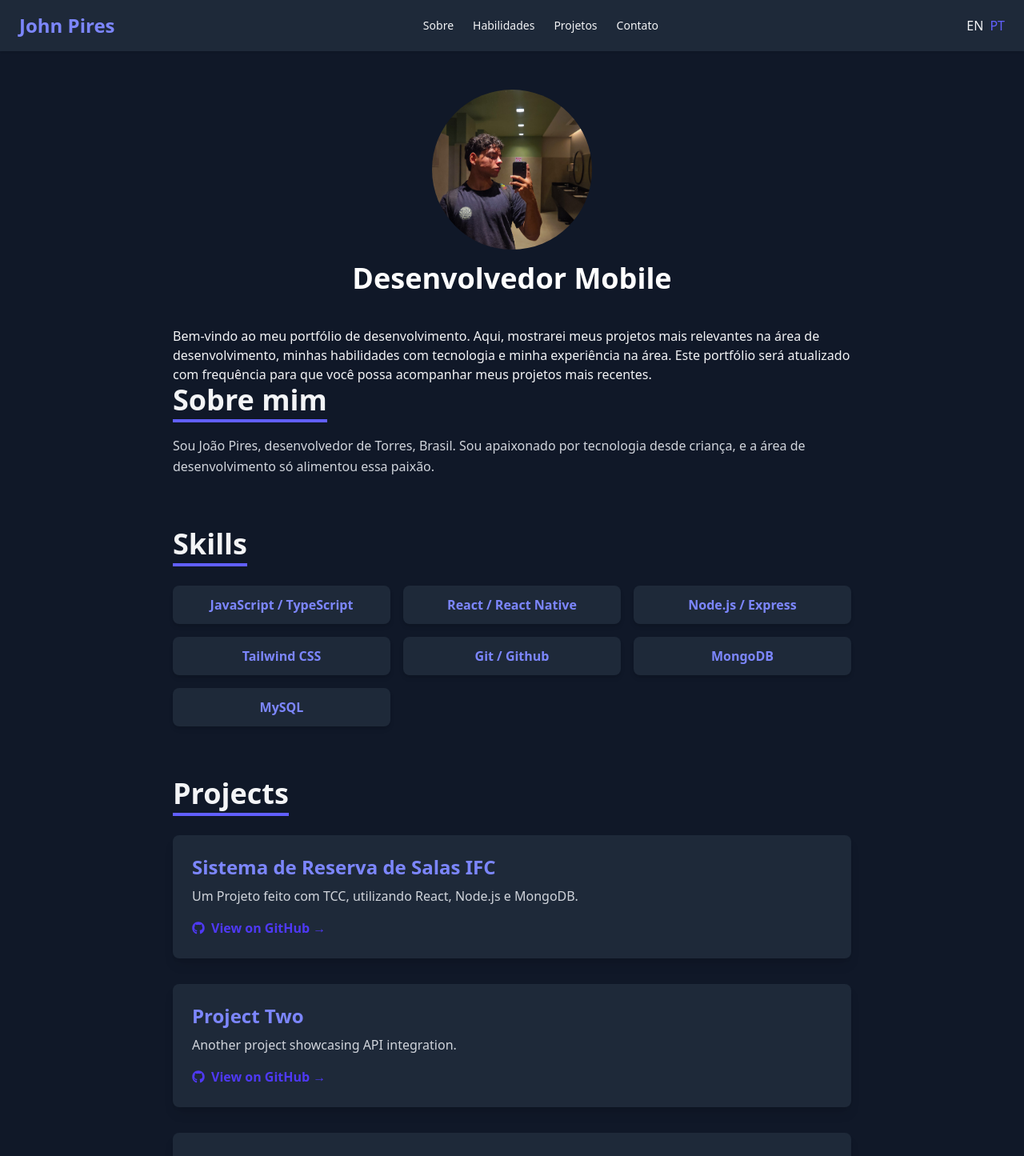
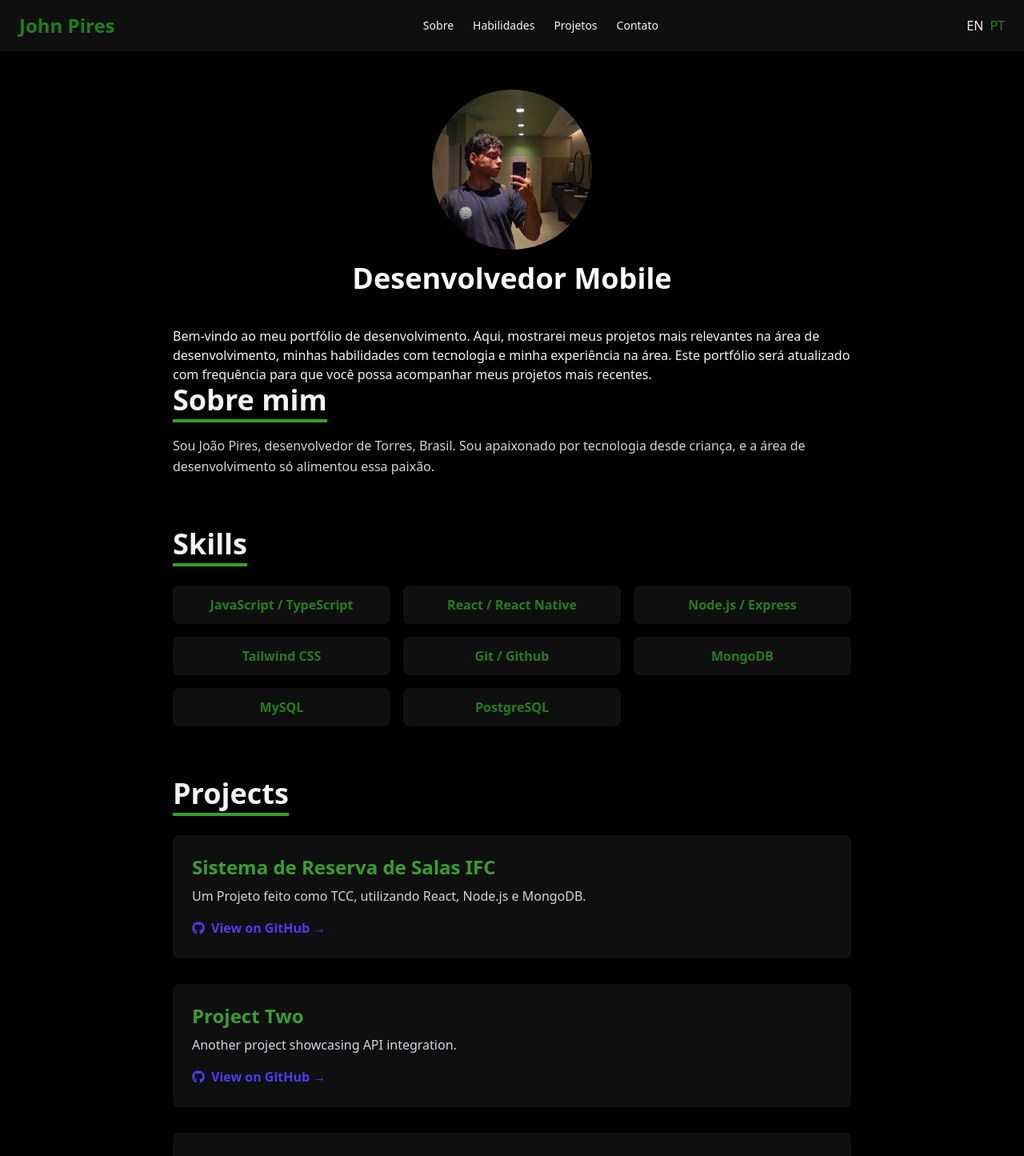
Before and after one commit to joaolouko/portfolio2, a React (Vite) app: page / in a window 1280 px wide. Shown: the top 1445 px of the page at 80% size. Built offline with nearby package versions, Linux system fonts and the light colour scheme.

Commit message:
feat: criação de cores globais com scss

```diff
--- a/package.json
+++ b/package.json
@@ -29,6 +29,7 @@
     "eslint-plugin-react-hooks": "^5.2.0",
     "eslint-plugin-react-refresh": "^0.4.19",
     "globals": "^16.0.0",
+    "sass": "^1.89.2",
     "typescript": "~5.8.3",
     "typescript-eslint": "^8.30.1",
     "vite": "^6.3.5"
--- a/src/App.tsx
+++ b/src/App.tsx
@@ -2,11 +2,12 @@ import Footer from "./layout/Footer";
 import Header from "./layout/Header";
 import Main from "./layout/Main";
 import './i18n';
+import './styles/variables.scss';
 
 
 export default function App() {
   return (
-    <div className="bg-gray-900 text-gray-100 min-h-screen font-sans scroll-smooth">
+    <div className="color-background text-gray-100 min-h-screen font-sans scroll-smooth">
       <Header />
       <Main />
       <Footer />
--- a/src/layout/Footer.tsx
+++ b/src/layout/Footer.tsx
@@ -4,7 +4,7 @@ export default function Footer() {
     const { t } = useLanguage();
 
     return (
-        <footer className="bg-gray-800 text-center py-6 text-gray-500 text-sm select-none">
+        <footer className="color-header-footer text-center py-6 text-gray-500 text-sm select-none">
             &copy; {new Date().getFullYear()} {t('footer.copyright')}
         </footer>
     )
--- a/src/layout/Header.tsx
+++ b/src/layout/Header.tsx
@@ -1,5 +1,6 @@
 import { useLanguage } from "../hooks/useLanguage";
 import { motion, AnimatePresence } from 'framer-motion';
+import '../styles/variables.scss'; // Importando o arquivo SCSS para aplicar as variáveis
 
 export default function Header() {
   const { switchLanguage, t, currentLanguage } = useLanguage();
@@ -14,21 +15,21 @@ export default function Header() {
         animate={{ opacity: 1, y: 0 }}
         exit={{ opacity: 0, y: -10 }}
         transition={{ duration: 0.3 }}
-        className="sticky top-0 bg-gray-800 bg-opacity-90 backdrop-blur-md z-50 shadow">
+        className="sticky top-0 color-header-footer bg-opacity-90 backdrop-blur-md z-50 shadow">
         <nav className="container mx-auto flex justify-between items-center px-6 py-4">
-          <h1 className="text-2xl font-bold text-indigo-400 cursor-default">John Pires</h1>
+          <h1 className="text-2xl font-bold color-primary cursor-default">John Pires</h1>
           <ul className="flex space-x-6 text-sm font-medium">
-            <li><a href="#about" className="hover:text-indigo-500 transition-colors">{t('header.about')}</a></li>
-            <li><a href="#skills" className="hover:text-indigo-500 transition-colors">{t('header.skills')}</a></li>
-            <li><a href="#projects" className="hover:text-indigo-500 transition-colors">{t('header.projects')}</a></li>
-            <li><a href="#contact" className="hover:text-indigo-500 transition-colors">{t('header.contact')}</a></li>
+            <li><a href="#about" className="color-primary-hover transition-colors">{t('header.about')}</a></li>
+            <li><a href="#skills" className="color-primary-hover transition-colors">{t('header.skills')}</a></li>
+            <li><a href="#projects" className="color-primary-hover transition-colors">{t('header.projects')}</a></li>
+            <li><a href="#contact" className="color-primary-hover transition-colors">{t('header.contact')}</a></li>
           </ul>
           <div className="space-x-2">
             <button
-              className={`hover:cursor-pointer transition-colors ${currentLanguage === 'en' ? 'text-indigo-500' : ''} `}
+              className={`hover:cursor-pointer transition-colors ${currentLanguage === 'en' ? 'color-primary' : ''} `}
               onClick={() => switchLanguage('en')}>EN</button>
             <button
-              className={`hover:cursor-pointer transition-colors ${currentLanguage === 'pt' ? 'text-indigo-500' : ''} `}
+              className={`hover:cursor-pointer transition-colors ${currentLanguage === 'pt' ? 'color-primary' : ''} `}
               onClick={() => switchLanguage('pt')}>PT</button>
           </div>
         </nav>
--- a/src/layout/Main.tsx
+++ b/src/layout/Main.tsx
@@ -3,6 +3,7 @@ import { motion, AnimatePresence } from 'framer-motion';
 import { useLanguage } from "../hooks/useLanguage";
 import FotoPerfil from "../img/perfil.jpeg";
 import { useEffect, useState } from "react";
+import '../styles/variables.scss'; // Importando o arquivo SCSS para aplicar as variáveis
 
 export default function Main() {
     const { currentLanguage, t } = useLanguage();
@@ -20,8 +21,8 @@ export default function Main() {
     const projects = [
         {
             name: 'Sistema de Reserva de Salas IFC',
-            description: 'Um Projeto feito com TCC, utilizando React, Node.js e MongoDB.',
-            link: 'https://github.com/joaolouko/app',
+            description: 'Um Projeto feito como TCC, utilizando React, Node.js e MongoDB.',
+            link: 'https://github.com/joaolouko/rooms-reservations',
         },
         {
             name: 'Project Two',
@@ -43,6 +44,7 @@ export default function Main() {
         'Git / Github',
         'MongoDB',
         'MySQL',
+        'PostgreSQL',
     ];
 
     return (
@@ -79,19 +81,19 @@ export default function Main() {
                     <p>{t("main.title")}</p>
                 </section>
                 <section id="about" className="mb-16 scroll-mt-20">
-                    <h2 className="text-4xl font-bold mb-4 border-b-4 border-indigo-500 inline-block pb-1">{t('main.aboutMe')}</h2>
+                    <h2 className="text-4xl font-bold mb-4 border-b-4 color-secondary-border inline-block pb-1">{t('main.aboutMe')}</h2>
                     <p className="text-gray-300 leading-relaxed">
                         {t("main.aboutMeText")}
                     </p>
                 </section>
 
                 <section id="skills" className="mb-16 scroll-mt-20">
-                    <h2 className="text-4xl font-bold mb-6 border-b-4 border-indigo-500 inline-block pb-1">Skills</h2>
+                    <h2 className="text-4xl font-bold mb-6 border-b-4 color-secondary-border inline-block pb-1">Skills</h2>
                     <ul className="grid grid-cols-2 sm:grid-cols-3 gap-4">
                         {skills.map((skill) => (
                             <li
                                 key={skill}
-                                className="bg-gray-800 rounded-lg text-center py-3 text-indigo-400 font-semibold shadow-md hover:bg-indigo-500 hover:text-gray-900 transition-colors cursor-default"
+                                className="color-header-footer rounded-lg text-center py-3 color-primary font-semibold shadow-md color-secondary-hover hover:text-gray-900 transition-colors cursor-default"
                             >
                                 {skill}
                             </li>
@@ -100,14 +102,14 @@ export default function Main() {
                 </section>
 
                 <section id="projects" className="mb-16 scroll-mt-20">
-                    <h2 className="text-4xl font-bold mb-6 border-b-4 border-indigo-500 inline-block pb-1">Projects</h2>
+                    <h2 className="text-4xl font-bold mb-6 border-b-4 color-secondary-border inline-block pb-1">Projects</h2>
                     <div className="space-y-8">
                         {projects.map(({ name, description, link }) => (
                             <div
                                 key={name}
-                                className="bg-gray-800 rounded-lg p-6 shadow-lg hover:shadow-indigo-500 transition-shadow"
+                                className="color-header-footer rounded-lg p-6 shadow-lg hover:shadow-indigo-500 transition-shadow"
                             >
-                                <h3 className="text-2xl font-semibold text-indigo-400 mb-2">{name}</h3>
+                                <h3 className="text-2xl font-semibold color-secondary mb-2">{name}</h3>
                                 <p className="text-gray-300 mb-4">{description}</p>
                                 <a
                                     href={link}
@@ -126,11 +128,11 @@ export default function Main() {
                 </section>
 
                 <section id="contact" className="mb-16 scroll-mt-20">
-                    <h2 className="text-4xl font-bold mb-6 border-b-4 border-indigo-500 inline-block pb-1">Contact</h2>
+                    <h2 className="text-4xl font-bold mb-6 border-b-4 color-secondary-border inline-block pb-1">Contact</h2>
                     <p className="mb-4 text-gray-300">
                         Feel free to reach out to me via email or connect on LinkedIn.
                     </p>
-                    <ul className="space-y-2 text-indigo-400 font-semibold">
+                    <ul className="space-y-2 color-secondary font-semibold">
                         <li>
                             Email: <a href="mailto:your.email@example.com" className="hover:underline">your.email@example.com</a>
                         </li>
--- /dev/null
+++ b/src/styles/variables.scss
@@ -0,0 +1,31 @@
+$color-backgroud: #000000;
+$color-header: #0f0f0f;
+$color-primary: #227e17;
+$color-secondary: #379f2b;
+
+.color-background {
+  background-color: $color-backgroud;
+}
+
+.color-header-footer {
+  background-color: $color-header;
+}
+
+:hover.color-primary-hover {
+  color: $color-primary;
+}
+
+.color-primary {
+  color: $color-primary;
+}
+
+:hover.color-secondary-hover {
+  color: $color-secondary;
+}
+.color-secondary {
+  color: $color-secondary;
+}
+
+.color-secondary-border {
+  border-color: $color-secondary;
+}
```
Also changed, not shown: 1 other file (tests, documents, lock files or other folders).
